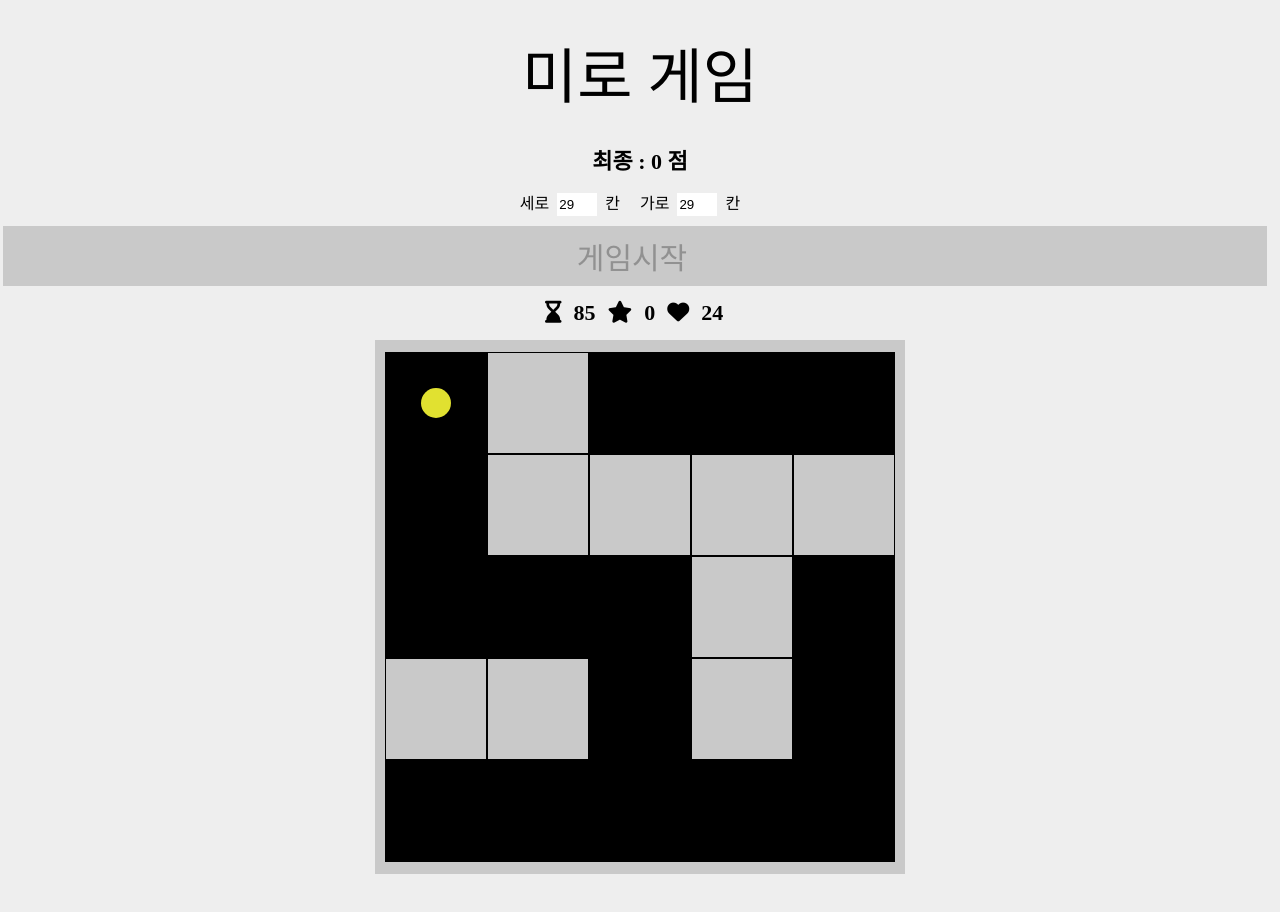
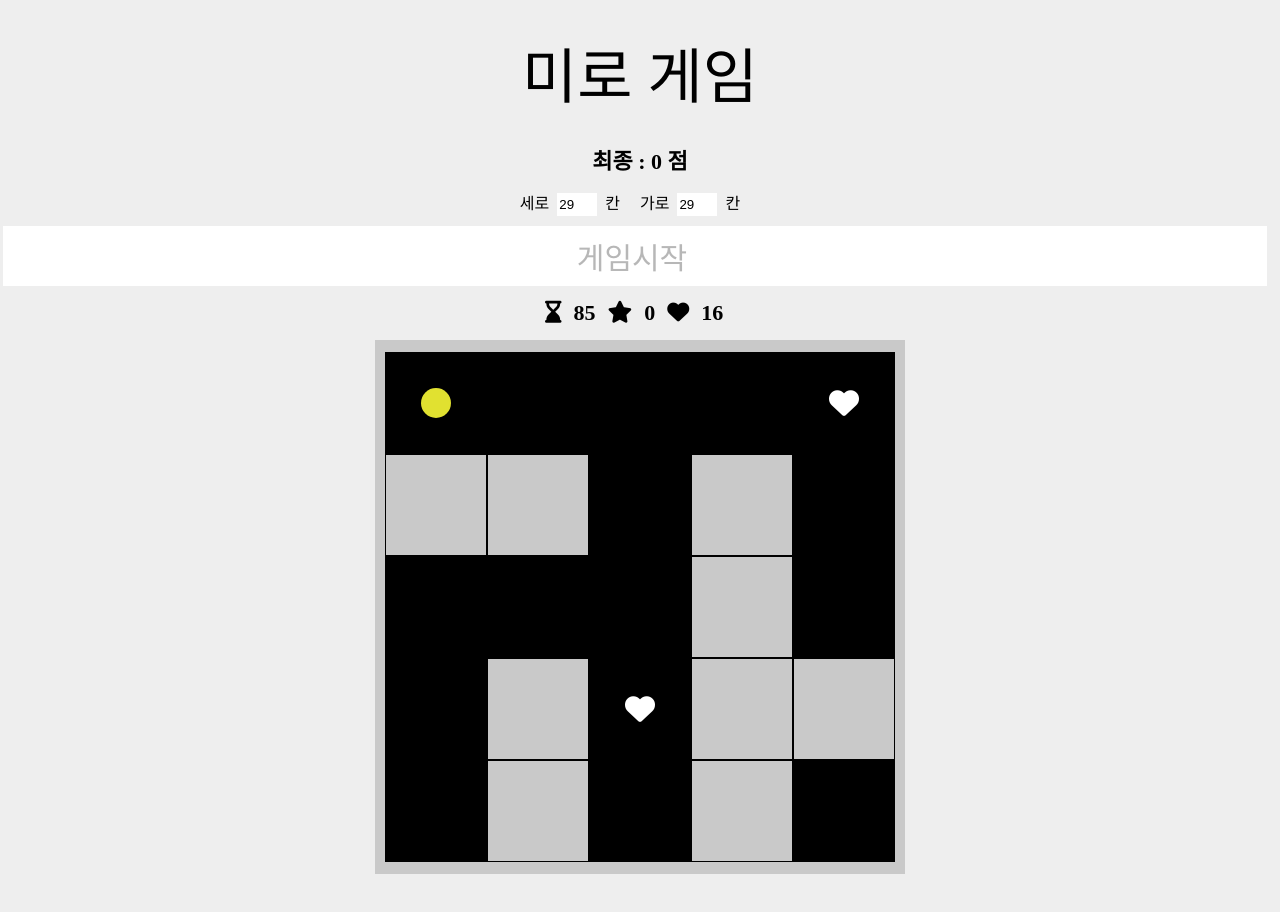
Before and after one commit to peng-jo/maze, a React (Create React App) app: page / in a window 1280 px wide. Both pictures are taken after a click on the button "게임시작". Shown: the top 912 px of the page. Built offline with nearby package versions, Linux system fonts and the light colour scheme; a web font is replaced by a local one.

Commit message:
update guide line

```diff
--- a/src/App.js
+++ b/src/App.js
@@ -14,6 +14,7 @@ const App = () => {
     point: 0,
     points: [],
     mazeMap: [],
+    recent: [],
     end: { x: 0, y: 0 },
     start: { x: 0, y: 0 },
     coordinate: { x: 0, y: 0 },
@@ -37,10 +38,17 @@ const App = () => {
   //   });
   // };
   const onKeyDown = (e) => {
+    if (!maze.started) {
+      return;
+    }
     const MAX_X = rowCol.col;
     const MAX_Y = rowCol.row;
     const x = maze.coordinate.x;
     const y = maze.coordinate.y;
+    const recent = [...maze.recent]
+      .filter((recent) => recent.x !== x || recent.y !== y)
+      .concat({ x, y })
+      .slice(-13);
     switch (e.code) {
       case "ArrowDown":
         if (
@@ -51,6 +59,7 @@ const App = () => {
           setMaze({
             ...maze,
             coordinate: { x: x, y: y + 1 },
+            recent,
           });
         }
         break;
@@ -59,6 +68,7 @@ const App = () => {
           setMaze({
             ...maze,
             coordinate: { x: x, y: y - 1 },
+            recent,
           });
         }
         break;
@@ -67,6 +77,7 @@ const App = () => {
           setMaze({
             ...maze,
             coordinate: { x: x - 1, y: y },
+            recent,
           });
         }
         break;
@@ -75,6 +86,7 @@ const App = () => {
           setMaze({
             ...maze,
             coordinate: { x: x + 1, y: y },
+            recent,
           });
         }
         break;
@@ -102,36 +114,6 @@ const App = () => {
       };
     });
   }, [rowCol]);
-
-  useEffect(() => {
-    if (maze.time < 1) {
-      let bricksIndex = 0;
-      let point = 0;
-      if (maze.time === -3) {
-        point = maze.point;
-      }
-      setMaze({
-        ...maze,
-        score: maze.score + point,
-        time: rowCol.col * 3,
-        started: false,
-        point: 0,
-        points: [],
-        mazeMap: [...new Array(rowCol.col)].map(() => {
-          return [...new Array(rowCol.row)].map(() => {
-            bricksIndex++;
-            return {
-              index: bricksIndex,
-              item: true,
-            };
-          });
-        }),
-        end: { x: rowCol.col, y: rowCol.row },
-        start: { x: 0, y: 0 },
-        coordinate: { x: 0, y: 0 },
-      });
-    }
-  }, [maze, rowCol]);
 
   return (
     <div className="App" onKeyDown={onKeyDown} tabIndex="0">
--- a/src/components/VisualizeMaze.js
+++ b/src/components/VisualizeMaze.js
@@ -1,5 +1,5 @@
 import React from "react";
-export const VisualizeMaze = (props) => {
+const VisualizeMaze = (props) => {
   let index = 0;
   const elements = () => {
     const visualSize = 5;
@@ -54,23 +54,27 @@ export const VisualizeMaze = (props) => {
             return (
               <td key={"td " + bricks.index} data-num={bricks.index}>
                 {bricks.item ? (
-                  <div className="big">
+                  <div
+                    className={
+                      props.maze.recent.findIndex(
+                        (v) => v.x === col + start_x && v.y === row
+                      ) !== -1
+                        ? "big line"
+                        : "big"
+                    }
+                  >
                     {x === col + start_x && y === row ? (
                       <div className="now big"></div>
                     ) : (
-                      <div data-num={bricks.index}>
-                        {props.maze.points.findIndex(
+                      props.maze.points.findIndex(
                         (v) => v.x === col + start_x && v.y === row
                       ) !== -1 && (
                         <i className="fa-solid fa-heart points big"></i>
+                      )
                     )}
                     {props.maze.end.x === col + start_x &&
-                        props.maze.end.y === row ? (
+                      props.maze.end.y === row && (
                         <i className="fa-solid fa-person-running points big"></i>
-                        ) : (
-                          ""
-                        )}
-                      </div>
                       )}
                   </div>
                 ) : (
@@ -93,3 +97,7 @@ export const VisualizeMaze = (props) => {
 
   return elements();
 };
+
+export default React.memo(VisualizeMaze, (prevProps, nextProps) => {
+  return prevProps.maze.coordinate === nextProps.maze.coordinate;
+});
--- a/src/components/maze.js
+++ b/src/components/maze.js
@@ -1,5 +1,5 @@
 import React, { useEffect, useRef } from "react";
-import { VisualizeMaze } from "./VisualizeMaze";
+import VisualizeMaze from "./VisualizeMaze";
 
 const Maze = (props) => {
   const interval = useRef(null);
@@ -66,8 +66,8 @@ const Maze = (props) => {
               if (result[j].x + 1 === MAX_X && result[j].y + 1 === MAX_Y) {
                 flag = false;
               }
-
-              if (j === 1 && Math.floor(Math.random() * 10)) {
+              //길 갯수 최대5개
+              if (j === 1 && Math.floor(Math.random() * 5)) {
                 queue.push({ x: result[j].x, y: result[j].y });
               }
               visited[result[j].y][result[j].x] = true;
@@ -95,6 +95,7 @@ const Maze = (props) => {
           });
         }),
       });
+      //#start
       console.log(visited, props.maze);
       return true;
     };
@@ -128,8 +129,14 @@ const Maze = (props) => {
     ) {
       props.setMaze((prev) => {
         clearInterval(interval.current);
-
-        return { ...prev, time: -3, started: true };
+        return {
+          ...prev,
+          recent: [],
+          time: props.rowCol.col * 3,
+          score: prev.score + props.maze.point,
+          started: false,
+        };
+        //#end
       });
       return;
     }
@@ -140,6 +147,35 @@ const Maze = (props) => {
       props.setMaze((prev) => {
         return { ...prev, points: copyPoints, point: prev.point + 5 };
       });
+    }
+  }, [props]);
+
+  useEffect(() => {
+    const { maze, rowCol, setMaze } = props;
+    if (maze.time < 1) {
+      let bricksIndex = 0;
+      setMaze({
+        ...maze,
+        time: rowCol.col * 3,
+        started: false,
+        point: 0,
+        points: [],
+        recent: [],
+        mazeMap: [...new Array(rowCol.col)].map(() => {
+          return [...new Array(rowCol.row)].map(() => {
+            bricksIndex++;
+            return {
+              index: bricksIndex,
+              item: true,
+            };
+          });
+        }),
+        end: { x: rowCol.col, y: rowCol.row },
+        start: { x: 0, y: 0 },
+        coordinate: { x: 0, y: 0 },
+      });
+      //#end
+      return;
     }
   }, [props]);
 
--- a/src/style/style.scss
+++ b/src/style/style.scss
@@ -63,7 +63,7 @@ body {
         &.button {
             width: 100%;
             height: 60px;
-            background-color: #c9c9c9;
+            background-color: #fff;
             font-size: 30px;
         }
         &.input {
@@ -142,8 +142,8 @@ body {
             }
         }
         .line {
-            border: none;
-            background-color: rgb(164, 49, 49);
+            background-color: rgba(92,19,19, 0.8);
+            border: 0.05px solid #000
         }
         .points {
             display: inline-block;
```
Lines whose indentation alone changed are shown as unchanged.
